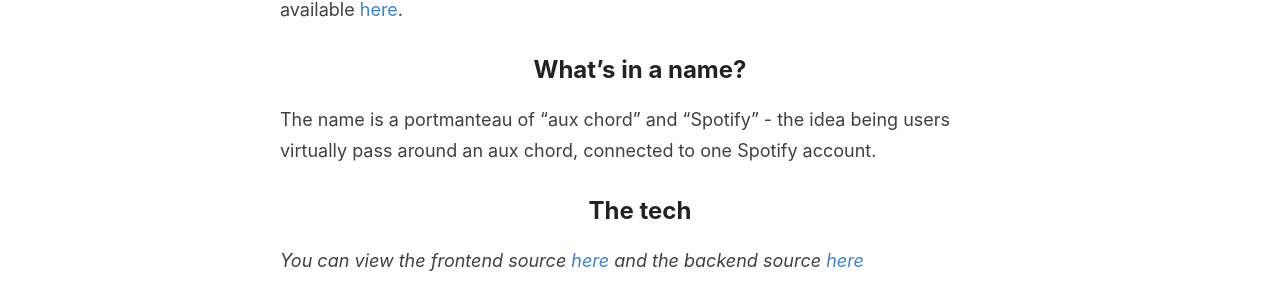
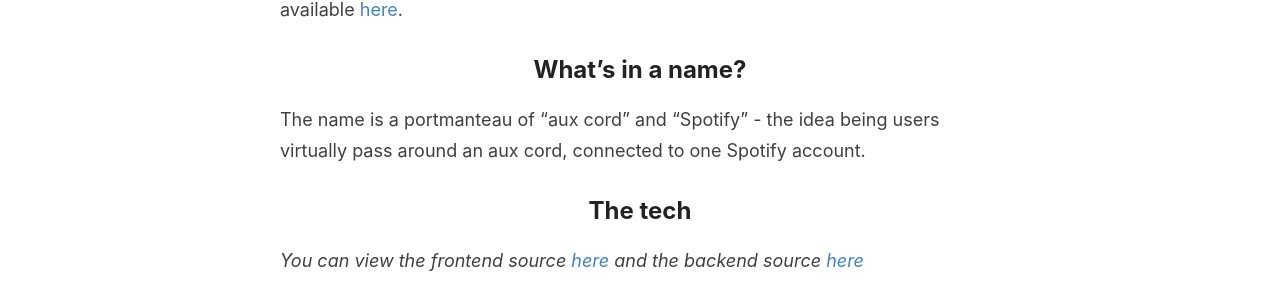
Before and after one commit to reidswan/reidswan.github.io, a Jekyll site: the page built from _pages/projects/Auxify.md, in a window 1280 px wide. Shown: the part 670-967 px from the top of the page. Built offline with Jekyll 4.4.1, drawn with Linux system fonts in a browser that asks for light colours.

Commit message:
Auxify new features and changes

```diff
--- a/_config.yml
+++ b/_config.yml
@@ -23,6 +23,7 @@ footer-links:
   email: reidswan@outlook.com
   github: reidswan
   twitter: __reidswan__
+  google_analytics: UA-178405587-1
 
 
 # Your website URL (e.g. http://amitmerchant1990.github.io or http://www.amitmerchant.com)
--- a/_pages/projects/Auxify.md
+++ b/_pages/projects/Auxify.md
@@ -14,7 +14,7 @@ _{{page.blurb}}_
 A little while ago, I was listening to music on Spotify through a bluetooth speaker with some friends. We were passing around my phone whenever someone wanted to enqueue a song of their choice, but it pained me that there wasn't a better way, a way for everyone to add songs without needing to physically take my smartphone. That's when I started working on Auxify. Just sharing a room ID and a room code allows people to joom my room and enqueue songs of their choice onto the play queue whenever they want. Since then, Spotify released the [group session](https://support.spotify.com/us/article/group-session/) feature which fills the same niche, but I finished and launched the site regardless. Auxify is available [here](https://auxify.reidswan.com).
 
 ## What's in a name?
-The name is a portmanteau of "aux chord" and "Spotify" - the idea being users virtually pass around an aux chord, connected to one Spotify account.
+The name is a portmanteau of "aux cord" and "Spotify" - the idea being users virtually pass around an aux cord, connected to one Spotify account.
 
 ## The tech
 _You can view the frontend source [here](https://github.com/reidswan/auxify-frontend) and the backend source [here](https://github.com/reidswan/auxify)_
```
Also changed, not shown: _posts/2020-09-19-updates-to-auxify.md (added, +23 -0 lines).
